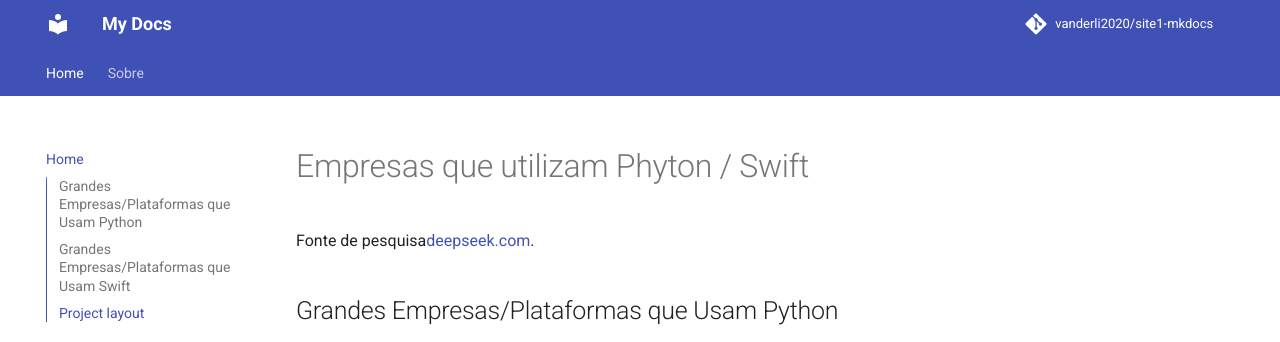
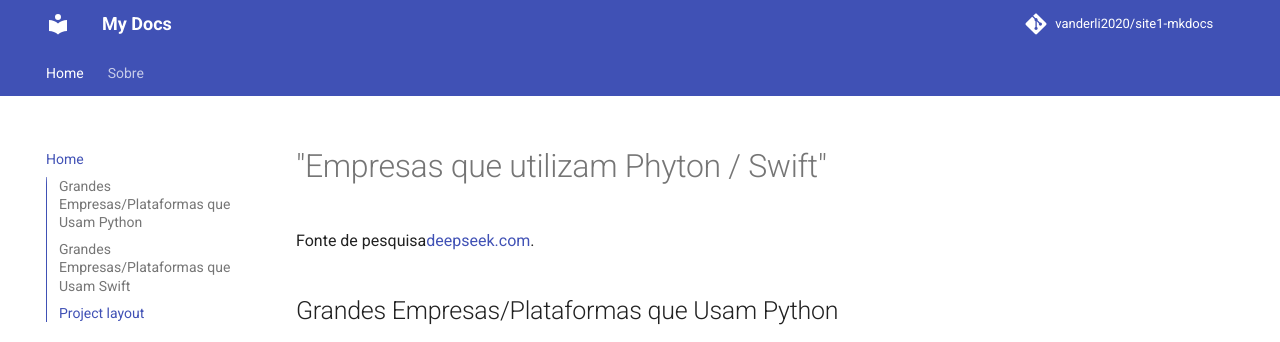
Before and after one commit to vanderli2020/site1-mkdocs, an MkDocs documentation site: the page built from docs/index.md, in a window 1280 px wide and 1130 px high. Shown: the top 342 px of the window. Built offline with MkDocs 1.6.1 and Material for MkDocs 9.7.7, drawn with Linux system fonts in a browser that asks for light colours; comment, search, counter and statistics services are not loaded.

```diff
--- a/docs/index.md
+++ b/docs/index.md
@@ -1,4 +1,4 @@
-# Empresas que utilizam Phyton / Swift
+# "Empresas que utilizam Phyton / Swift"
 
 Fonte de pesquisa[deepseek.com](https://chat.deepseek.com).
 
```
